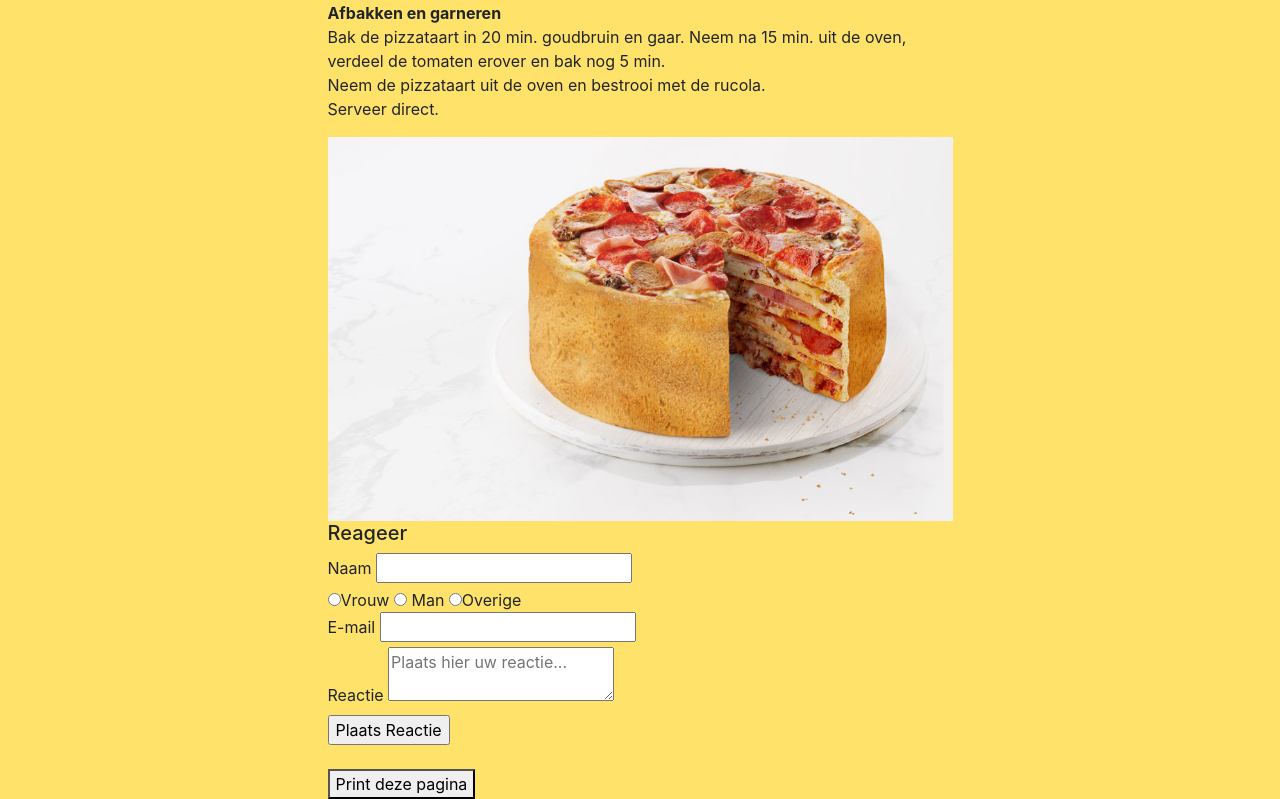
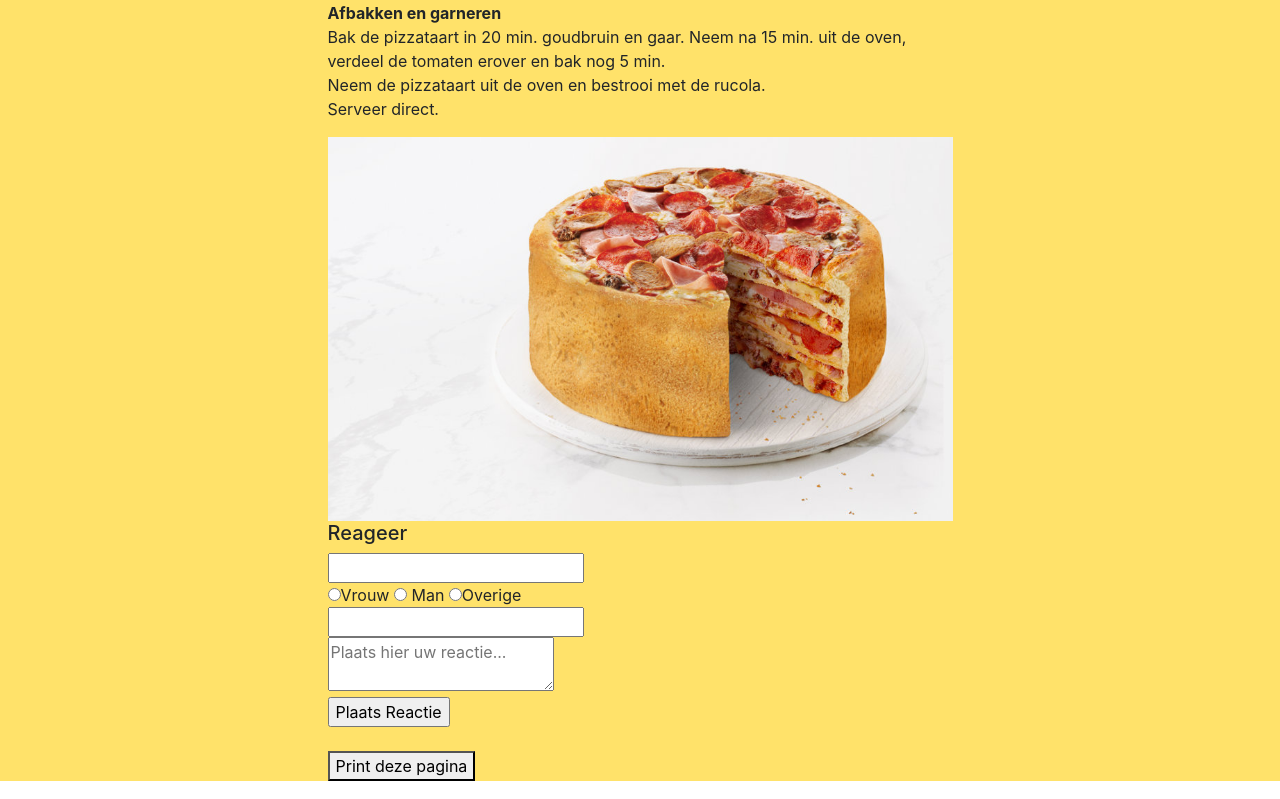
Before and after one commit to cheesygerrit/cheesygerrit.github.io, a plain HTML site: page pizzapierecipe.html in a window 1280 px wide. Shown: the part 451-1250 px from the top of the page. Drawn offline with nearby package versions, Linux system fonts and the light colour scheme.

Commit message:
Update pizzapierecipe.html

```diff
--- a/pizzapierecipe.html
+++ b/pizzapierecipe.html
@@ -95,18 +95,15 @@
 
 					<h5>Reageer</h5>
 					<form>
-						<label>Naam</label>
-						<input type="text" name="name" required>
+						<input type="text" for="Naam" name="name" required>
 						<br>
 						<input type="radio" name="gender" value="female">Vrouw
 						<input type="radio" name="gender" value="male"> Man
 						<input type="radio" name="gender" value="other">Overige
 						<br>
-						<label>E-mail</label>
-						<input type="email" name="email">
+						<input type="email" for="E-mail" name="email">
 						<br>
-						<label>Reactie</label>
-						<textarea maxlength="750" placeholder="Plaats hier uw reactie..." required></textarea>
+						<textarea maxlength="750" for="Reactie" placeholder="Plaats hier uw reactie..." required></textarea>
 						<br>
 						<input type="submit" value="Plaats Reactie">
 					</form>
```
